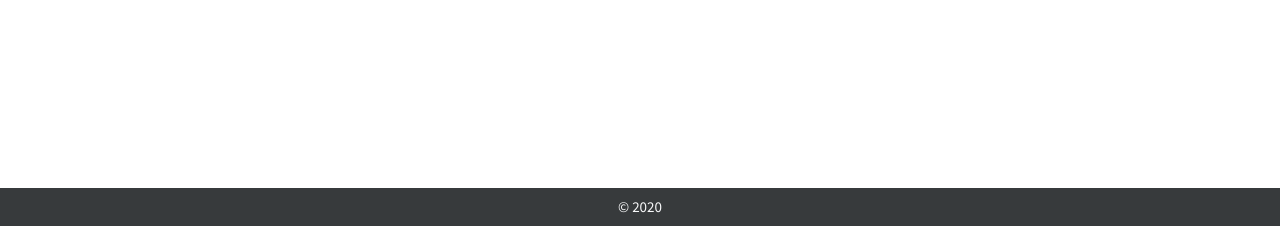
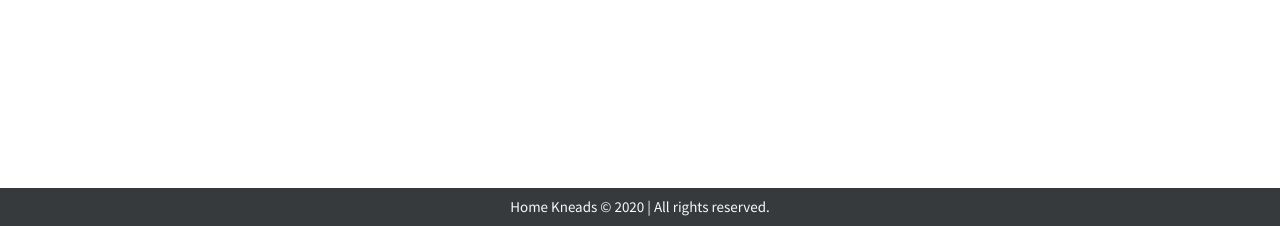
Before and after one commit to jonhermsen-UNO/home-kneads, a Django app: page / in a window 1280 px wide. Shown: the part 574-800 px from the top of the page. Run offline with Django 3.2, Linux system fonts and the light colour scheme; some libraries are stand-ins or nearby versions.

Commit message:
feat: add standard copyright information to page footer

```diff
--- a/app/templates/app/base.html
+++ b/app/templates/app/base.html
@@ -40,7 +40,7 @@
 
 
     <footer class="bg-dark text-light text-center">
-        <section class="container py-2">&copy; {% now "Y" %}</section>
+        <section class="container py-2">Home Kneads &copy; {% now "Y" %} | All rights reserved.</section>
     </footer>
 
     <script src="https://cdn.jsdelivr.net/npm/jquery@3.5.1/dist/jquery.slim.min.js" crossorigin="anonymous"></script>
```
